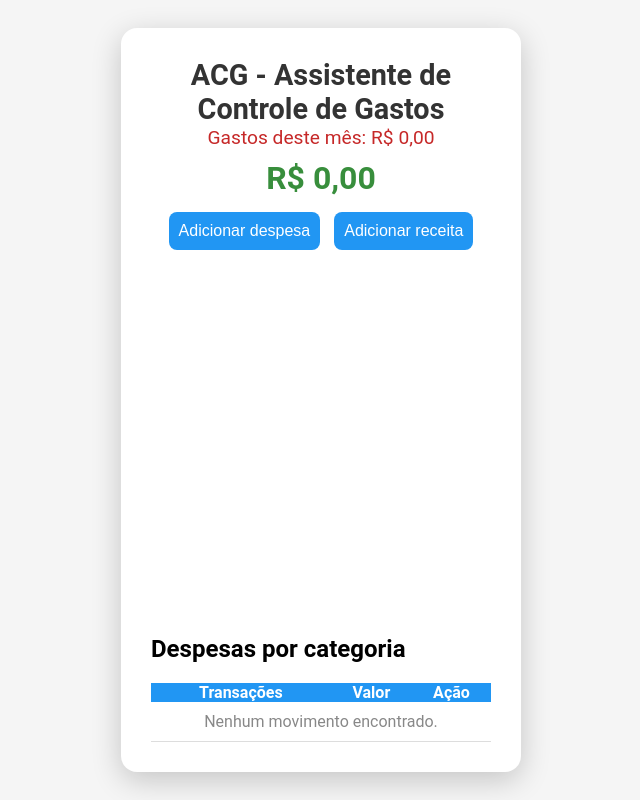
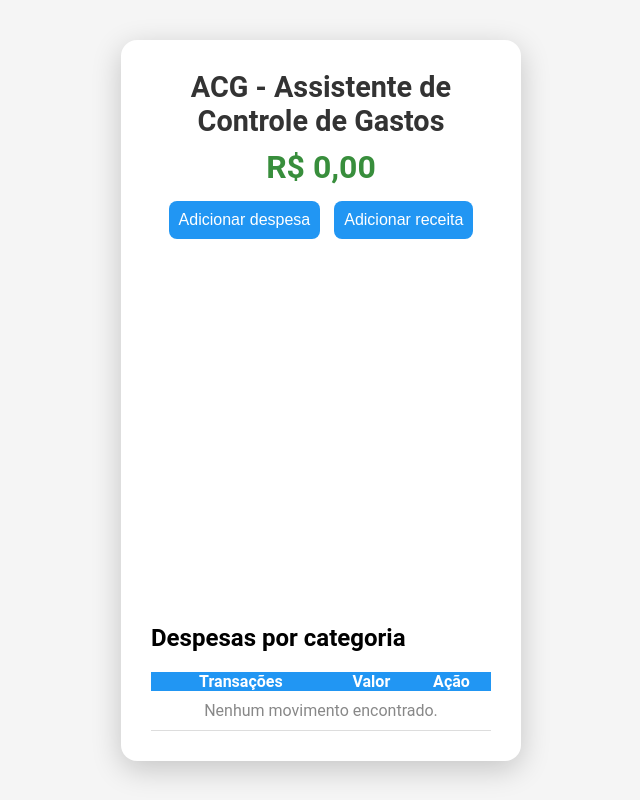
Before and after one commit to Gustavo13524/ACG---Assistente-de-Controle-de-Gastos, a plain HTML site: page index.html in a window 1280 px wide. Shown: the whole page, without its empty margins (319-959 px from the left). Drawn offline with nearby package versions, Linux system fonts and the light colour scheme.

Commit message:
Update index.html

```diff
--- a/index.html
+++ b/index.html
@@ -11,7 +11,6 @@
   <div class="container">
     <header>
       <h1>ACG - Assistente de Controle de Gastos</h1>
-      <div class="gastos-mes">Gastos deste mês: R$ 0,00</div>
       <div class="saldo">R$ 0,00</div>
       <button id="adicionarDespesa">Adicionar despesa</button>
       <button id="adicionarReceita">Adicionar receita</button>
```
